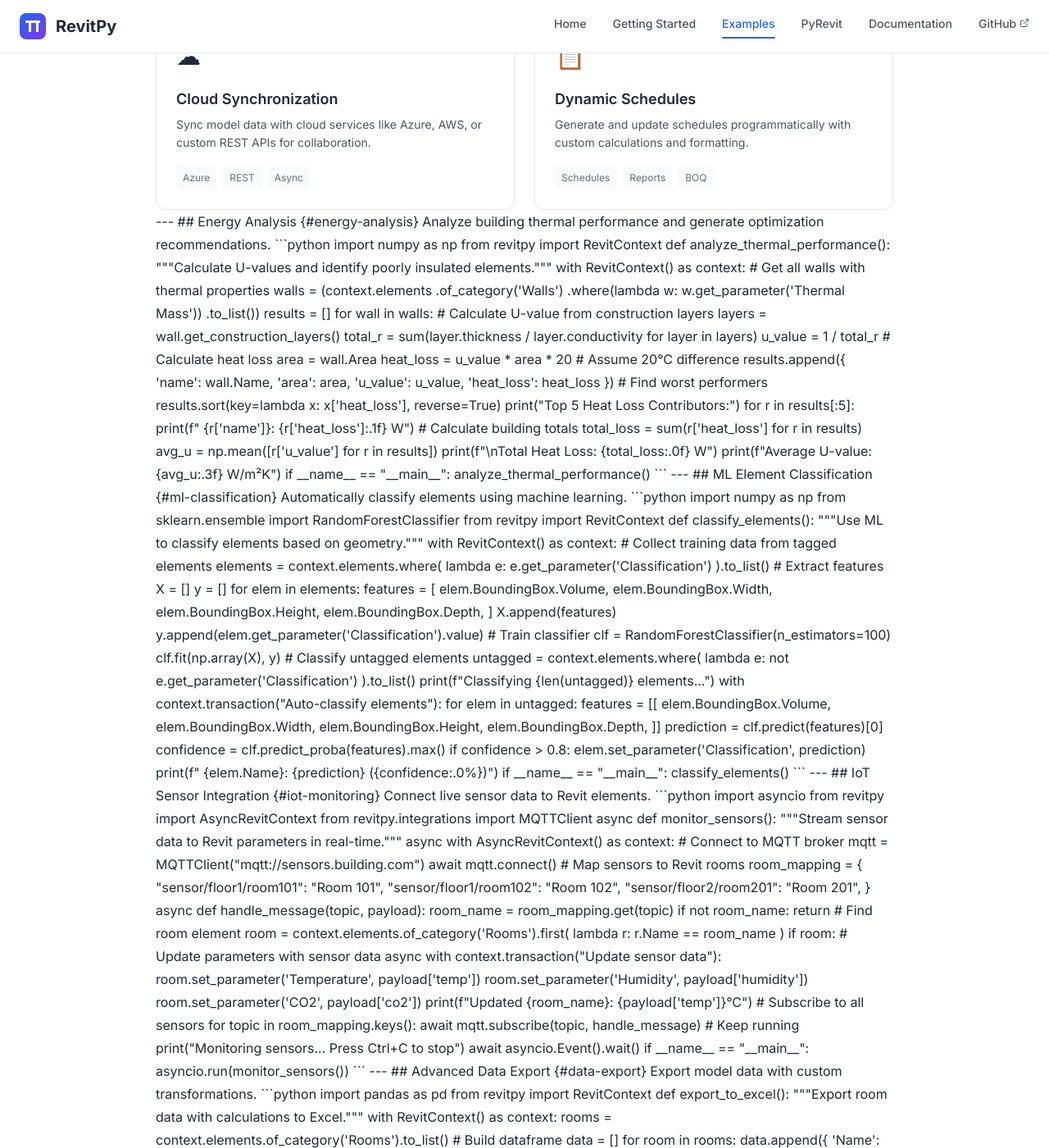
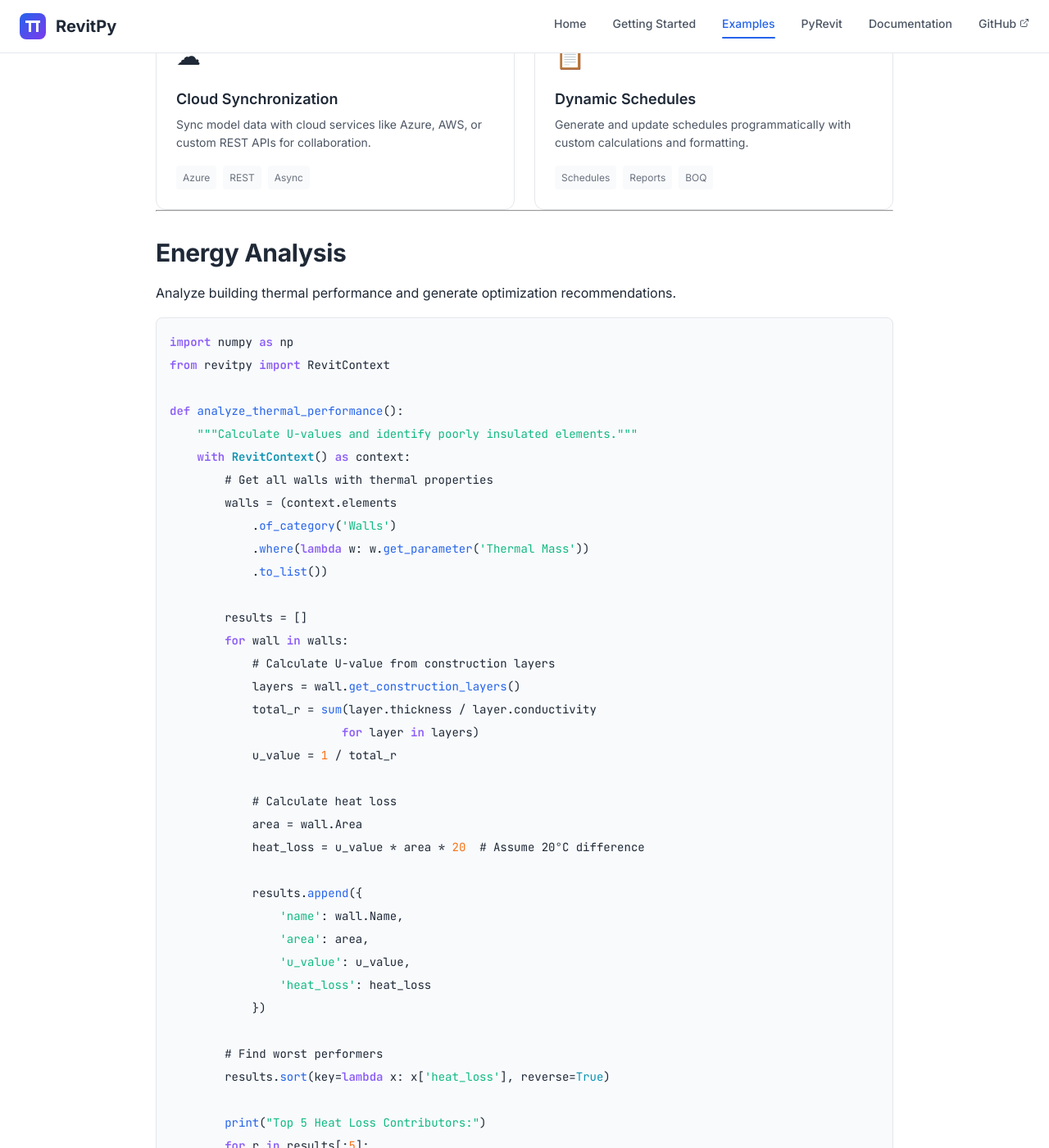
Before and after one commit to aj-geddes/revitpy, a Jekyll site: the page built from docs/examples.md, in a window 1280 px wide and 1400 px high, scrolled down 1072 px. Shown: the whole window at 82% size. Built offline with Jekyll 4.4.1, drawn with Linux system fonts in a browser that asks for light colours; some of the changed text lies outside the part shown.

Commit message:
Fix markdown rendering on all documentation pages
Added markdown="1" attribute to container divs and removed
indentation from closing tags to ensure kramdown processes
the markdown content correctly.

Fixed pages:
- getting-started.md
- examples.md
- pyrevit-integration.md
- documentation.md

🤖 Generated with [Claude Code](https://claude.com/claude-code)

Co-Authored-By: Claude <noreply@anthropic.com>

```diff
--- a/docs/examples.md
+++ b/docs/examples.md
@@ -5,9 +5,10 @@ description: Real-world RevitPy examples covering energy analysis, machine learn
 permalink: /examples/
 ---
 
-<div class="container">
-  <div class="main-content">
-    <div class="page-header">
+<div class="container" markdown="1">
+<div class="main-content" markdown="1">
+
+<div class="page-header">
       <h1 class="page-title">Examples</h1>
       <p class="page-description">
         Learn from real-world examples that demonstrate RevitPy's capabilities across different use cases and industries.
@@ -619,5 +620,5 @@ Explore the complete examples repository:
   <p>Have a useful example? <a href="https://github.com/revitpy/revitpy/blob/main/CONTRIBUTING.md">Contribute it</a> to help the community!</p>
 </div>
 
-  </div>
 </div>
+</div>
```
Also changed, not shown: docs/documentation.md (+5 -4 lines), docs/getting-started.md (+5 -4 lines), docs/pyrevit-integration.md (+5 -4 lines).
